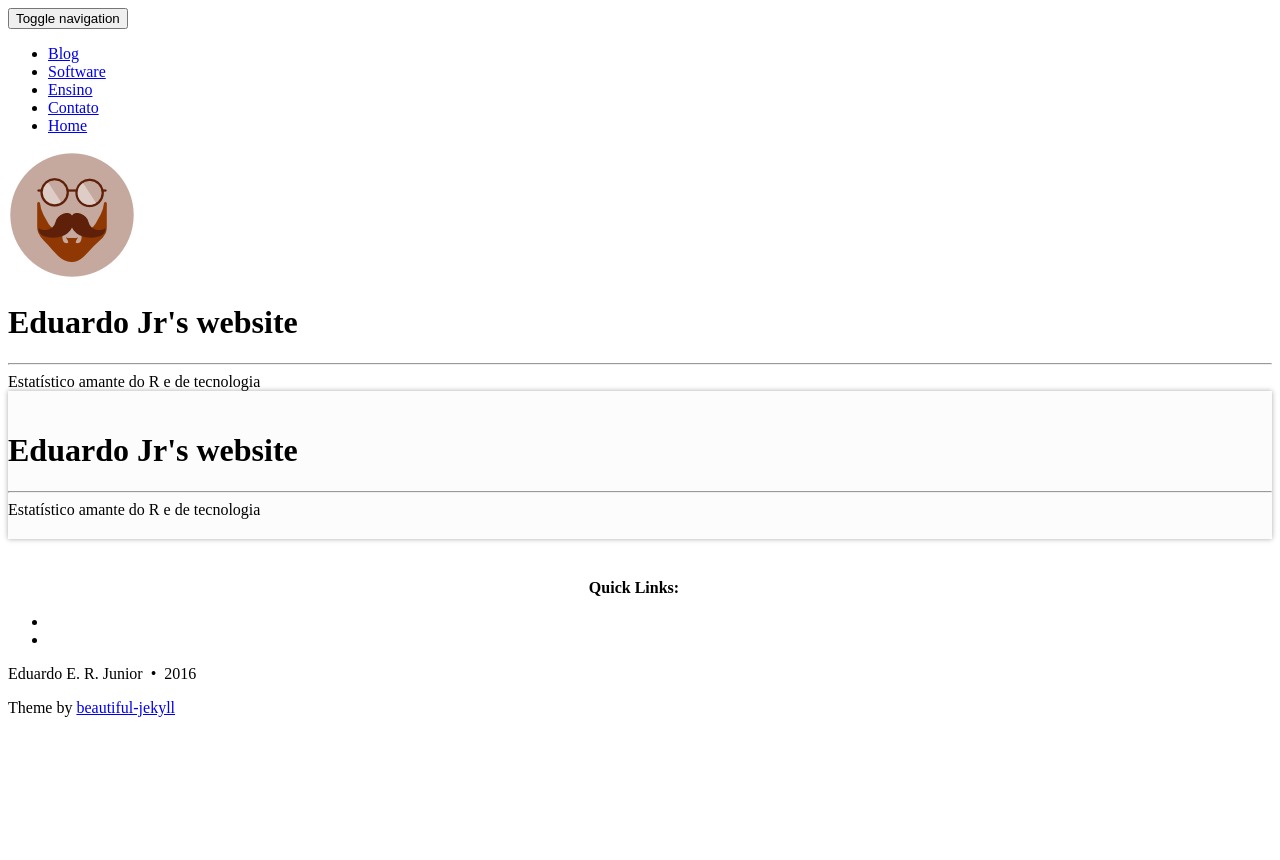
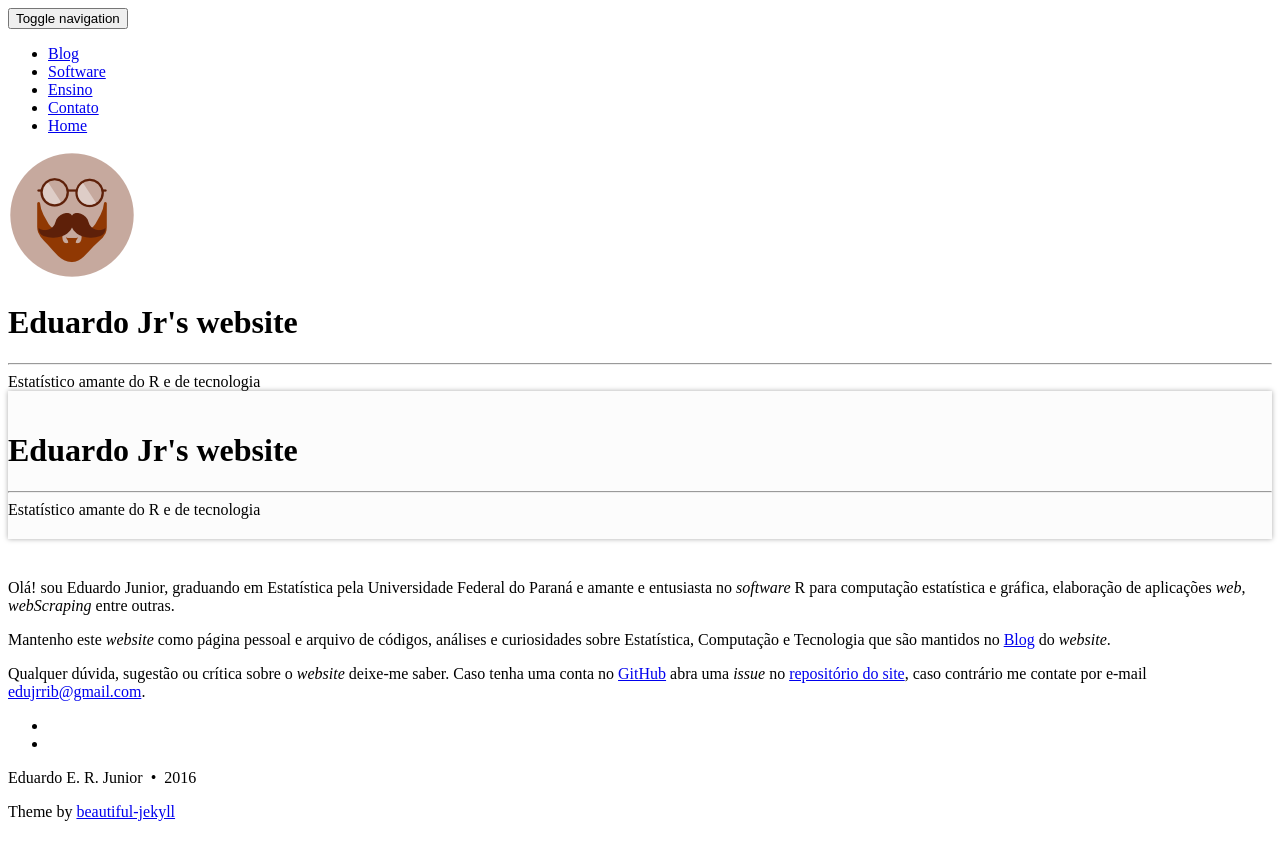
Before and after one commit to jreduardo/oldwebsite, a Jekyll site: the page built from index.md, in a window 1280 px wide. Shown: the top 860 px of the page. Built offline with Jekyll 4.4.1, drawn with Linux system fonts in a browser that asks for light colours.

Commit message:
Atualiza página inicial com figuras e informações pessoais

```diff
--- a/index.md
+++ b/index.md
@@ -6,49 +6,32 @@ css: "/css/index.css"
 meta-title: "Eduardo Jr"
 meta-description: "Graduando em Estatística pela UFPR"
 bigimg:
-  - "/img/big-imgs/AIFishing1.JPG" : "Fishing Apostle Islands"
-  - "/img/big-imgs/Alaska2011a.jpg" : "Sockeyes in Alaska"
-  - "/img/big-imgs/Alaska2011b.jpg" : "Halibut Fishing Alaska"
-  - "/img/big-imgs/Banff2013a.JPG" : "Banff, Canada"
-  - "/img/big-imgs/Banff2013b.JPG" : "Banff, Canada"
-  - "/img/big-imgs/BayfieldCo2008.jpg" : "Fall at Home"
-  - "/img/big-imgs/Bluegill.JPG" : "Bluegill"
-  - "/img/big-imgs/Canyonlands.JPG" : "Canyonlands, Utah"
-  - "/img/big-imgs/CheqBaySamplinga.JPG" : "Sampling Chequamegon Bay"
-  - "/img/big-imgs/CheqBaySamplingb.JPG" : "Sampling Chequamegon Bay"
-  - "/img/big-imgs/CrappieTagged.jpg" : "Tagged Black Crappie"
-  - "/img/big-imgs/FishFry.JPG" : "School of Juvenile Fish"
-  - "/img/big-imgs/JemRunning.jpg" : "Jem, May 2009"
-  - "/img/big-imgs/Jemerald_Dec15.JPG" : "Jem, Dec 2015"
-  - "/img/big-imgs/Home_2015.JPG" : "Home on the Lake"
-  - "/img/big-imgs/LakeMichigan2009.jpg" : "Lake Michigan"
-  - "/img/big-imgs/MeyersBeach2008.JPG" : "Meyers Beach, Lake Superior"
-  - "/img/big-imgs/MuskegFlowers.JPG" : "Muskeg Wetlands"
-  - "/img/big-imgs/MuskegCreekSummer.JPG" : "Muskeg Creek"
-  - "/img/big-imgs/MuskegCreek_Fall.jpg" : "Muskeg Creek"
-  - "/img/big-imgs/Muskeg_Winter.JPG" : "Muskeg in Winter"
-  - "/img/big-imgs/NorthShore2013a.JPG" : "North Shore, Lake Superior"
-  - "/img/big-imgs/NorthShore2013b.JPG" : "North Shore, Lake Superior"
-  - "/img/big-imgs/Ogle_BCC.jpg" : "Sampling Bay City Creek"
-  - "/img/big-imgs/Ogle_Sign_UK.jpg" : "Ogle, England"
-  - "/img/big-imgs/Pathfinders.JPG" : "Sampling Lake Superior"
-  - "/img/big-imgs/Pumpkinseed.JPG" : "Pumpkinseed"
-  - "/img/big-imgs/RedRocksAmphitheatre.JPG" : "Red Rocks Amphitheatre"
-  - "/img/big-imgs/RuffeCrew.jpg" : "Ruffe Crew"
-  - "/img/big-imgs/RustyCrayfish.JPG" : "Rusty Crayfish"
-  - "/img/big-imgs/ShortBridge2007.JPG" : "Sampling Chequamegon Bay"
-  - "/img/big-imgs/Smallmouth.JPG" : "Smallmouth Bass"
-  - "/img/big-imgs/StPetersDome2006.JPG" : "St. Peters Dome"
-  - "/img/big-imgs/StPetersDome2015.JPG" : "St. Peters Dome, 2015"
-  - "/img/big-imgs/SuckerSeining.JPG" : "Sucker Seining"
-  - "/img/big-imgs/SuperiorShip15.jpg" : "Ship on Lake Superior"
+  - "/img/back-imgs/emacs.png" : "The better editor for all"
+  - "/img/big-imgs/graphs.png" : "The beauty histograms with ggplot2"
+  - "/img/big-imgs/neural.png" : "Neural network analysis"
 ---
 
-<div style="text-align:center">
-<strong>Quick Links:</strong> &nbsp;&nbsp;
-<!-- <a href="http://derekogle.com/fishR/" role="button" class="btn btn-primary">fishR</a>  -->
+Olá! sou Eduardo Junior, graduando em Estatística pela Universidade
+Federal do Paraná e amante e entusiasta no _software_ R para computação
+estatística e gráfica, elaboração de aplicações _web_, _webScraping_
+entre outras.
+
+Mantenho este _website_ como página pessoal e arquivo de códigos,
+análises e curiosidades sobre Estatística, Computação e Tecnologia que
+são mantidos no [Blog](http://jreduardo.github.io/blog/) do _website_.
+
+Qualquer dúvida, sugestão ou crítica sobre o _website_ deixe-me
+saber. Caso tenha uma conta no [GitHub](https://github.com/) abra uma
+_issue_ no
+[repositório do site](https://github.com/JrEduardo/jreduardo.github.io),
+caso contrário me contate por e-mail
+[edujrrib@gmail.com](mailto:edujrrib@gmail.com).
+
+<!-- <div style="text-align:center"> -->
+<!-- <strong>Visite os projetos:</strong> &nbsp;&nbsp;  -->
+<!-- <a href="http://derekogle.com/fishR/" role="button" class="btn btn-primary">fishR</a> -->
 <!-- <a href="http://derekogle.com/IFAR/" role="button" class="btn btn-primary">IFAR Book</a>  -->
 <!-- <a href="http://derekogle.com/NCMTH107/" role="button" class="btn btn-primary">MTH107</a>  -->
 <!-- <a href="http://derekogle.com/NCMTH207/" role="button" class="btn btn-primary">MTH207</a>  -->
 <!-- <a href="http://derekogle.com/NCNRS349/" role="button" class="btn btn-primary">NRS349</a> -->
-</div>
+<!-- </div> -->
```
Also changed, not shown: img/back-imgs/emacs.png (added), img/back-imgs/grafs.png (added), img/back-imgs/neural.png (added).
